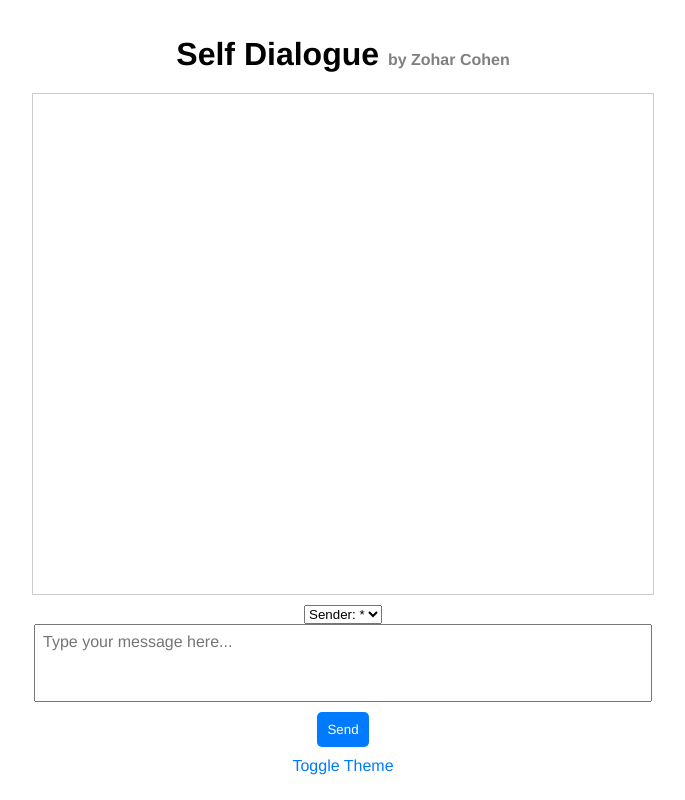
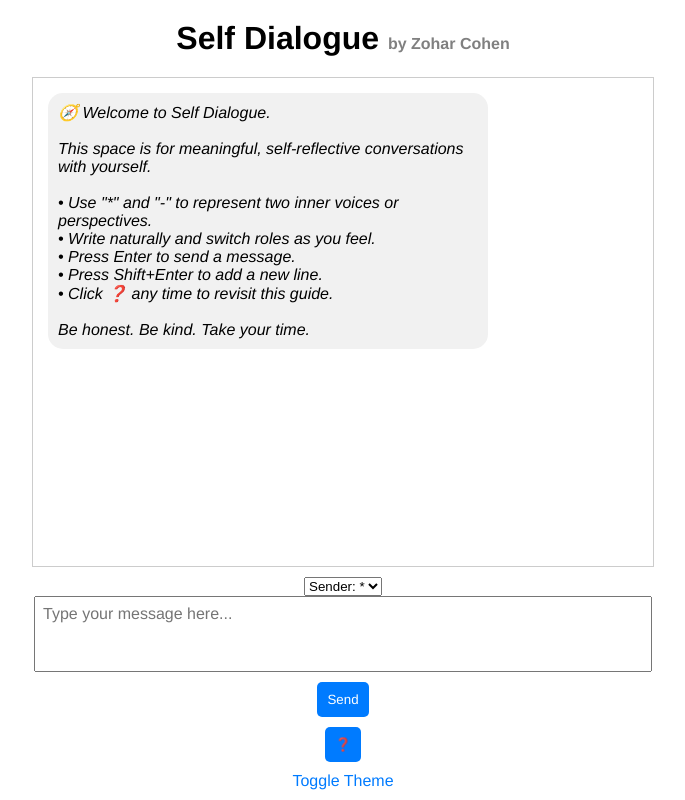
Before and after one commit to 20har/self_dialogue, a Flask app: page / in a window 1280 px wide. Shown: the whole page, without its empty margins (297-982 px from the left). Run offline with Flask 3, Linux system fonts and the light colour scheme.

Commit message:
Added opening guidance message and help button

```diff
--- a/templates/index.html
+++ b/templates/index.html
@@ -1,16 +1,15 @@
 <!DOCTYPE html>
 <html lang="en">
 <head>
-    <meta charset="UTF-8">
-    <meta name="viewport" content="width=device-width, initial-scale=1.0">
+  <meta charset="UTF-8" />
+  <meta name="viewport" content="width=device-width, initial-scale=1.0"/>
   <title>Self Dialogue</title>
   <style>
-        /* General Styles */
     :root {
       --background-color: #ffffff;
       --text-color: #000000;
-            --bubble-color-left: #34c759; /* Green for * */
-            --bubble-color-right: #007aff; /* Blue for - */
+      --bubble-color-left: #34c759;
+      --bubble-color-right: #007aff;
       --button-color: #007BFF;
       --button-hover-color: #0056b3;
     }
@@ -39,7 +38,7 @@
       padding: 10px;
       width: 90%;
       max-width: 600px;
-            height: 60%; /* Take most of the screen height */
+      height: 60%;
       overflow-y: scroll;
       background-color: var(--background-color);
       margin-bottom: 10px;
@@ -51,7 +50,7 @@
       padding: 10px;
       border-radius: 15px;
       word-wrap: break-word;
-            white-space: pre-wrap; /* Preserve new lines */
+      white-space: pre-wrap;
     }
 
     .bubble-left {
@@ -72,7 +71,7 @@
       height: 60px;
       padding: 8px;
       font-size: 1em;
-            resize: none; /* Disable resizing */
+      resize: none;
       font-family: Helvetica, Arial, sans-serif;
     }
 
@@ -105,20 +104,51 @@
     Self Dialogue
     <small style="font-size: 16px; color: gray;">by Zohar Cohen</small>
   </h1>
-    <div id="chat-box">
-        <!-- Chat messages will appear here -->
-    </div>
+
+  <div id="chat-box"></div>
+
   <select id="sender">
     <option value="*">Sender: *</option>
     <option value="-">Sender: -</option>
   </select>
+
   <textarea id="user-input" placeholder="Type your message here..." dir="ltr"></textarea>
   <button onclick="sendMessage()">Send</button>
+  <button onclick="showInstructionMessage()">❓</button>
   <div class="theme-toggle" onclick="toggleTheme()">Toggle Theme</div>
 
   <script>
     let currentSender = "*";
     let manualSwitch = false;
+
+    window.onload = () => {
+      showInstructionMessage();
+    };
+
+    function showInstructionMessage() {
+      const chatBox = document.getElementById("chat-box");
+
+      const instruction = document.createElement("div");
+      instruction.classList.add("bubble", "bubble-left");
+      instruction.style.backgroundColor = "#f1f1f1";
+      instruction.style.color = "#000";
+      instruction.style.fontStyle = "italic";
+      instruction.textContent =
+`🧭 Welcome to Self Dialogue.
+
+This space is for meaningful, self-reflective conversations with yourself.
+
+• Use "*" and "-" to represent two inner voices or perspectives.
+• Write naturally and switch roles as you feel.
+• Press Enter to send a message.
+• Press Shift+Enter to add a new line.
+• Click ❓ any time to revisit this guide.
+
+Be honest. Be kind. Take your time.`;
+
+      chatBox.appendChild(instruction);
+      chatBox.scrollTop = chatBox.scrollHeight;
+    }
 
     async function sendMessage() {
       const userInput = document.getElementById("user-input").value.trim();
@@ -127,28 +157,24 @@
       const chatBox = document.getElementById("chat-box");
       const selectedSender = document.getElementById("sender").value;
 
-            // Create a new message bubble
       const messageElement = document.createElement("div");
       messageElement.classList.add("bubble");
       messageElement.classList.add(selectedSender === "*" ? "bubble-left" : "bubble-right");
 
-            // Preserve new lines in the message
       const messageText = document.createTextNode(userInput);
       messageElement.appendChild(messageText);
 
       chatBox.appendChild(messageElement);
-            chatBox.scrollTop = chatBox.scrollHeight; // Auto-scroll to the bottom
+      chatBox.scrollTop = chatBox.scrollHeight;
 
       document.getElementById("user-input").value = "";
 
-            // Send message to backend (optional)
       await fetch("/chat", {
         method: "POST",
         headers: { "Content-Type": "application/json" },
         body: JSON.stringify({ message: userInput, sender: selectedSender })
       });
 
-            // Toggle sender
       if (!manualSwitch) {
         currentSender = currentSender === "*" ? "-" : "*";
         document.getElementById("sender").value = currentSender;
@@ -160,15 +186,11 @@
     document.getElementById("user-input").addEventListener("keydown", function(event) {
       if (event.key === "Enter") {
         if (event.shiftKey) {
-                    // Add a new line if Shift+Enter is pressed
+          event.preventDefault();
           const cursorPos = this.selectionStart;
-                    this.value =
-                        this.value.substring(0, cursorPos) +
-                        "\n" +
-                        this.value.substring(cursorPos);
+          this.value = this.value.substring(0, cursorPos) + "\n" + this.value.substring(cursorPos);
           this.selectionStart = this.selectionEnd = cursorPos + 1;
         } else {
-                    // Send the message if only Enter is pressed
           event.preventDefault();
           sendMessage();
         }
@@ -176,7 +198,7 @@
     });
 
     document.getElementById("sender").addEventListener("change", function () {
-            manualSwitch = true; // Manual override
+      manualSwitch = true;
     });
 
     function toggleTheme() {
```
Lines whose indentation alone changed are shown as unchanged.
